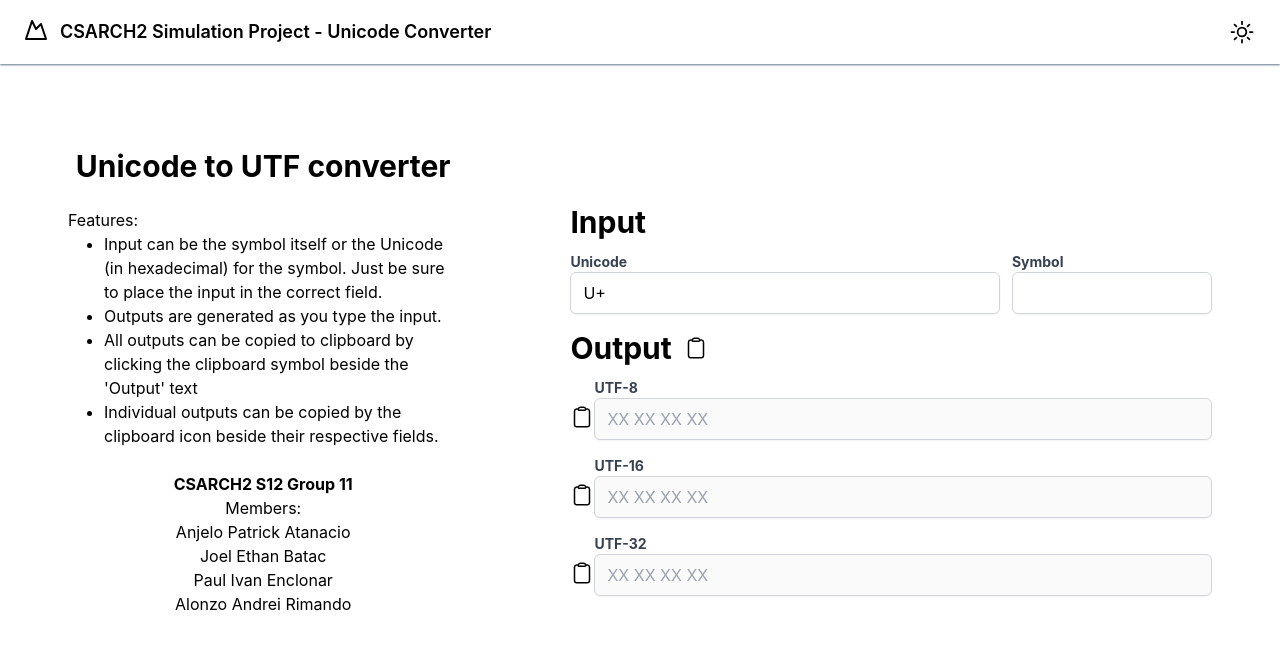
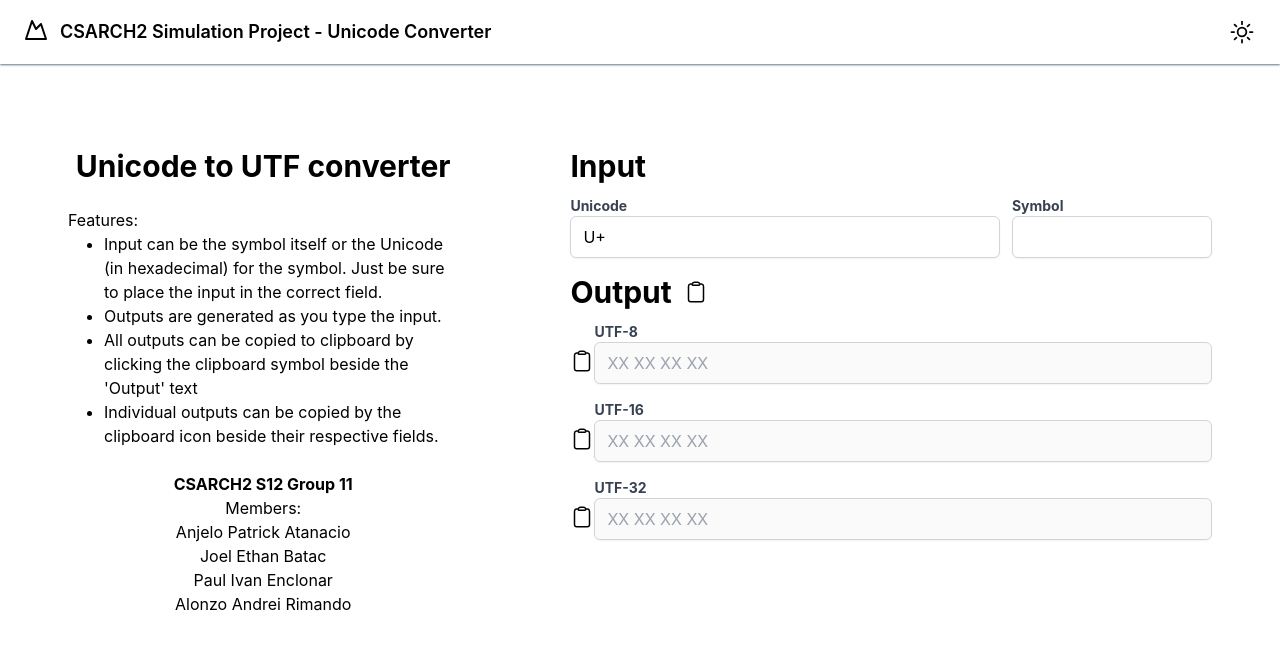
Before and after one commit to marcusaurelys/csarch2-unicode-simulation, a React (Vite) app: page / in a window 1280 px wide. Shown: the top 648 px of the page. Built offline with nearby package versions, Linux system fonts and the light colour scheme.

Commit message:
Change padding of IO

```diff
--- a/src/App.jsx
+++ b/src/App.jsx
@@ -20,7 +20,7 @@ function App() {
         <Instructions/>
       </div>
 
-      <div className="md:w-3/5 flex-grow p-14">
+      <div className="md:w-3/5 flex-grow px-14">
           <IO/>
         </div>
       </main>
```
